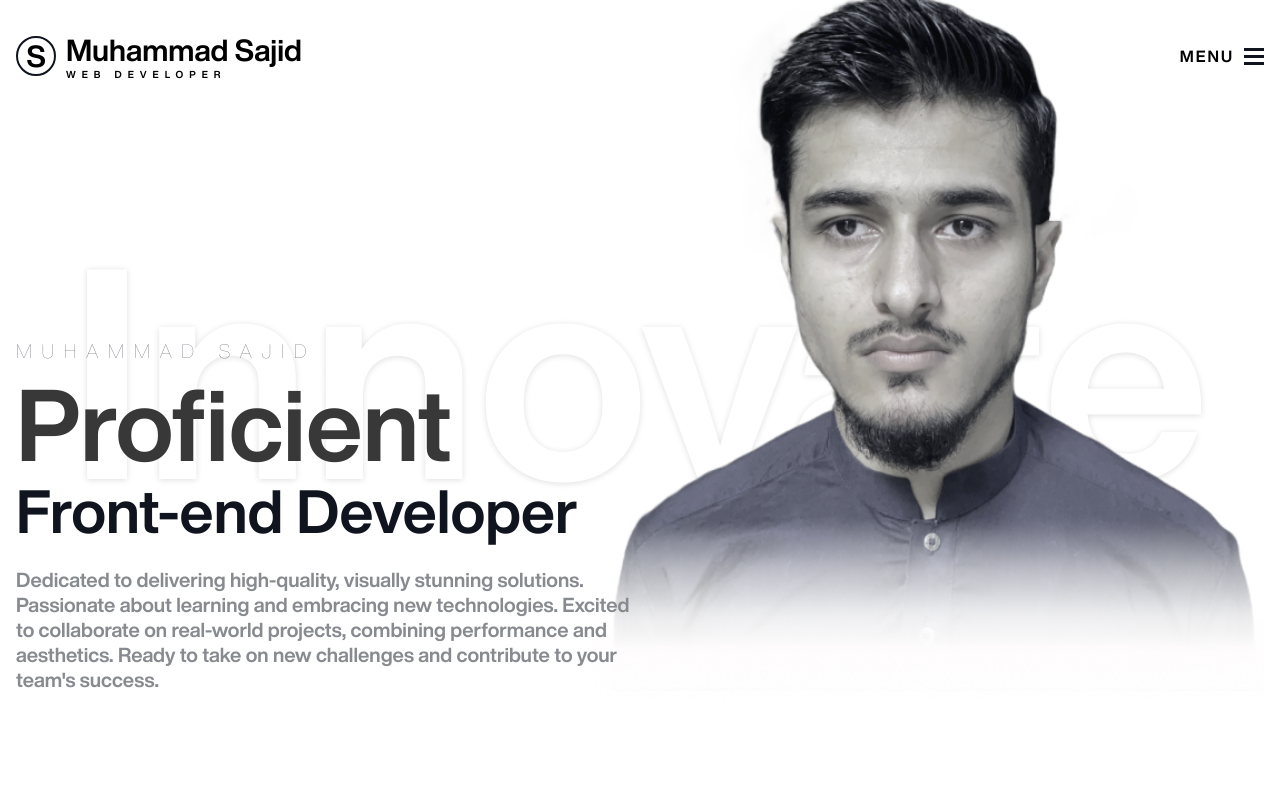
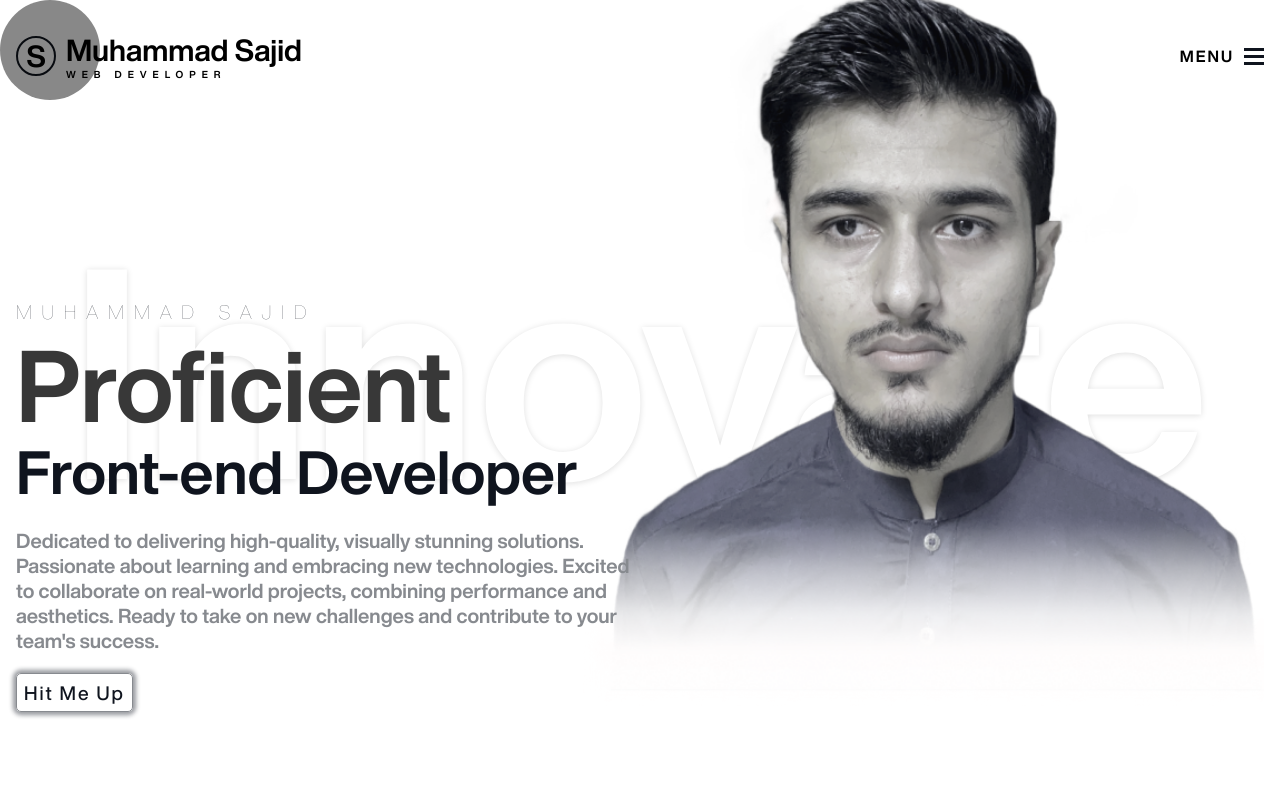
Before and after one commit to sajidCode-gh/sajid-portfolio, a React (Vite) app: page / in a window 1280 px wide. Shown: the top 800 px of the page. Built offline with nearby package versions, Linux system fonts and the light colour scheme.

Commit message:
animating hero section

```diff
--- a/src/App.css
+++ b/src/App.css
@@ -18,6 +18,10 @@ body {
 
 body:has(.menu.open) {
     overflow: hidden;
+}
+
+.app {
+    position: relative;
 }
 
 img {
@@ -68,4 +72,18 @@ body::-webkit-scrollbar-thumb {
     .container {
         padding-inline: 10px;
     }
+
+    .follow-pointer {
+        display: none;
+    }
 }
+
+.follow-pointer {
+    position: absolute;
+    z-index: 999999;
+    width: 100px;
+    height: 100px;
+    border-radius: 50%;
+    background-color: rgb(136, 136, 136);
+    mix-blend-mode: multiply;
+}
--- a/src/App.jsx
+++ b/src/App.jsx
@@ -2,12 +2,39 @@ import "./assets/font/stylesheet.css";
 import "./App.css";
 import Header from "./layout/header/Header.layout";
 import Main from "./layout/main/main.layout";
+import { useEffect, useState } from "react";
+import { useSpring, animated } from "@react-spring/web";
 
 function App() {
+    const [mousePosition, setMousePosition] = useState({ x: 0, y: 0 });
+
+    const handleMouseMove = (event) => {
+        const { clientX: x, clientY: y } = event;
+        setMousePosition({ x, y });
+    };
+
+    useEffect(() => {
+        window.addEventListener("mousemove", handleMouseMove);
+
+        return () => {
+            window.removeEventListener("mousemove", handleMouseMove);
+        };
+    });
+
+    // const moveMouse = useSpring({
+    //     top: mousePosition.y - 50,
+    //     left: mousePosition.x - 50,
+    // });
+
     return (
         <div className="app">
             <Header />
             <Main />
+
+            <animated.div
+                style={{ top: mousePosition.y, left: mousePosition.x }}
+                className="follow-pointer"
+            ></animated.div>
         </div>
     );
 }
--- a/src/components/hero/Hero.component.jsx
+++ b/src/components/hero/Hero.component.jsx
@@ -1,10 +1,51 @@
 import "./Hero.styles.css";
 import mainImage from "./../../assets/hero.png";
 import { useState, useEffect } from "react";
+import { useSpring, animated } from "@react-spring/web";
 
 const Hero = () => {
     const [screenHight, setScreenHeight] = useState(window.innerHeight);
+
     const [moveBigText, setMovement] = useState();
+
+    const animateBorder = useSpring({
+        from: { boxShadow: "0 0 1px 2px rgba(15, 20, 30, 0.3)" },
+        to: async (next) => {
+            while (true) {
+                await next({
+                    boxShadow: "0 0 1px 2px rgba(15, 20, 30, 0.3)",
+                });
+                await next({
+                    boxShadow: "0 0 10px 5px rgba(15, 20, 30, 0.6)",
+                });
+            }
+        },
+        config: { duration: 1000 },
+        loop: true,
+    });
+
+    const textAnimateOne = useSpring({
+        from: {
+            opacity: 0,
+            transform: "translateY(100px)",
+        },
+        to: {
+            opacity: 1,
+            transform: "translateY(0px)",
+        },
+    });
+
+    const textAnimateTwo = useSpring({
+        from: {
+            opacity: 0,
+            transform: "translateY(100px)",
+        },
+        to: {
+            opacity: 1,
+            transform: "translateY(0px)",
+        },
+        delay: 500,
+    });
 
     const handleScroll = () => {
         setScreenHeight(window.innerHeight);
@@ -25,8 +66,6 @@ const Hero = () => {
         };
     }, []);
 
-    console.log(moveBigText);
-
     return (
         <div className="hero" style={{ height: screenHight - 104 + "px" }}>
             <div className="big-text" style={{ left: moveBigText + "rem" }}>
@@ -36,21 +75,28 @@ const Hero = () => {
             <div className="hero-section">
                 <div className="hero-text">
                     <h4>MUHAMMAD SAJID</h4>
-                    <h1>
+                    <animated.h1 style={textAnimateOne}>
                         <span>Proficient</span> <br /> Front-end Developer
-                    </h1>
-                    <p className="hero-description">
+                    </animated.h1>
+                    <animated.p
+                        className="hero-description"
+                        style={textAnimateTwo}
+                    >
                         Dedicated to delivering high-quality, visually stunning
                         solutions. Passionate about learning and embracing new
                         technologies. Excited to collaborate on real-world
                         projects, combining performance and aesthetics. Ready to
                         take on new challenges and contribute to your team's
                         success.
-                    </p>
+                    </animated.p>
+
+                    <animated.a href="#contacts" style={animateBorder}>
+                        Hit Me Up
+                    </animated.a>
                 </div>
-                <div className="hero-image">
+                <animated.div style={textAnimateOne} className="hero-image">
                     <img src={mainImage} alt="main image" />
-                </div>
+                </animated.div>
             </div>
         </div>
     );
--- a/src/components/hero/Hero.styles.css
+++ b/src/components/hero/Hero.styles.css
@@ -16,6 +16,7 @@
     place-content: end left;
     position: relative;
     padding-bottom: 6rem;
+    position: relative;
 }
 
 .hero-image {
@@ -34,6 +35,24 @@
     flex-direction: column;
     z-index: 9;
     position: relative;
+}
+
+.hero-text a {
+    color: var(--primary);
+    font-size: 1.2rem;
+    letter-spacing: 2px;
+    font-weight: 500;
+    border: 1px solid var(--secondary);
+    width: max-content;
+    padding: 7px;
+    border-radius: 5px;
+    transition: all 250ms;
+    position: relative;
+}
+
+.hero-text a:hover {
+    background-color: var(--primary);
+    color: white;
 }
 
 .hero h4 {
```
